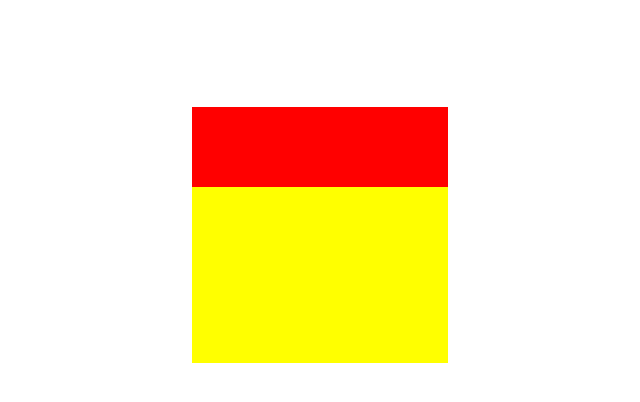
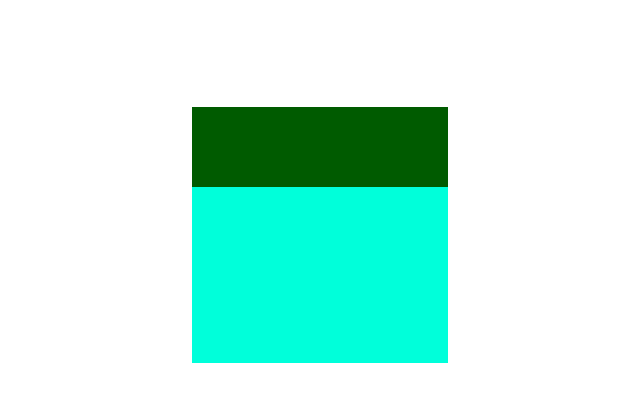
Before and after one commit to GreatestTriangle/GreatestTriangle.github.io, a plain HTML site: page index.html in a window 1280 px wide. Shown: the part 96-498 px from the top of the page, without its empty margins (320-960 px from the left). Drawn offline with Linux system fonts and the light colour scheme.

Commit message:
Update index.html

```diff
--- a/index.html
+++ b/index.html
@@ -3,6 +3,6 @@
     <h1> Crusader Kings 3 </h1>
     <h2>Creation space for Coat of Arms</h2>
     <br><br><br><br><br>
-    <img src="patterns_png/pattern_chief.png">
+    <img src="patterns_png/pattern_chief.png" style="filter: hue-rotate(90deg);">
   </center>
 </html>
```
